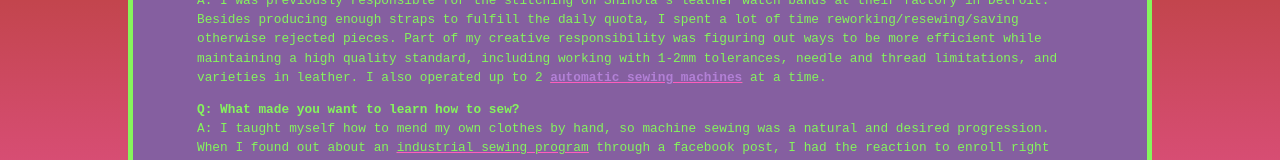
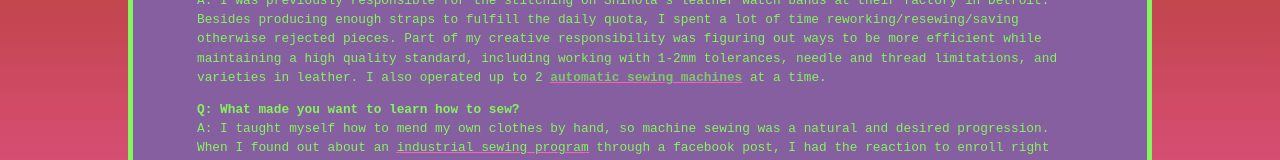
Before and after one commit to JACLYNHATCH/JACLYNHATCH.github.io, a plain HTML site: page index.html in a window 1280 px wide. In both pictures the pointer is over the link "automatic sewing machines". Shown: the part 323-483 px from the top of the page. Drawn offline with Linux system fonts and the light colour scheme.

Commit message:
change link a:hover color (interview) from light purple to #81c76b

```diff
--- a/style.css
+++ b/style.css
@@ -398,7 +398,7 @@ section.interview .interview-text h5 {
 section.interview .interview-text a:hover,
 section.interview .interview-text a:active {
     font-weight: bold;
-    color: #b280d6;
+    color: #81c76b;
 }
 
 
```
